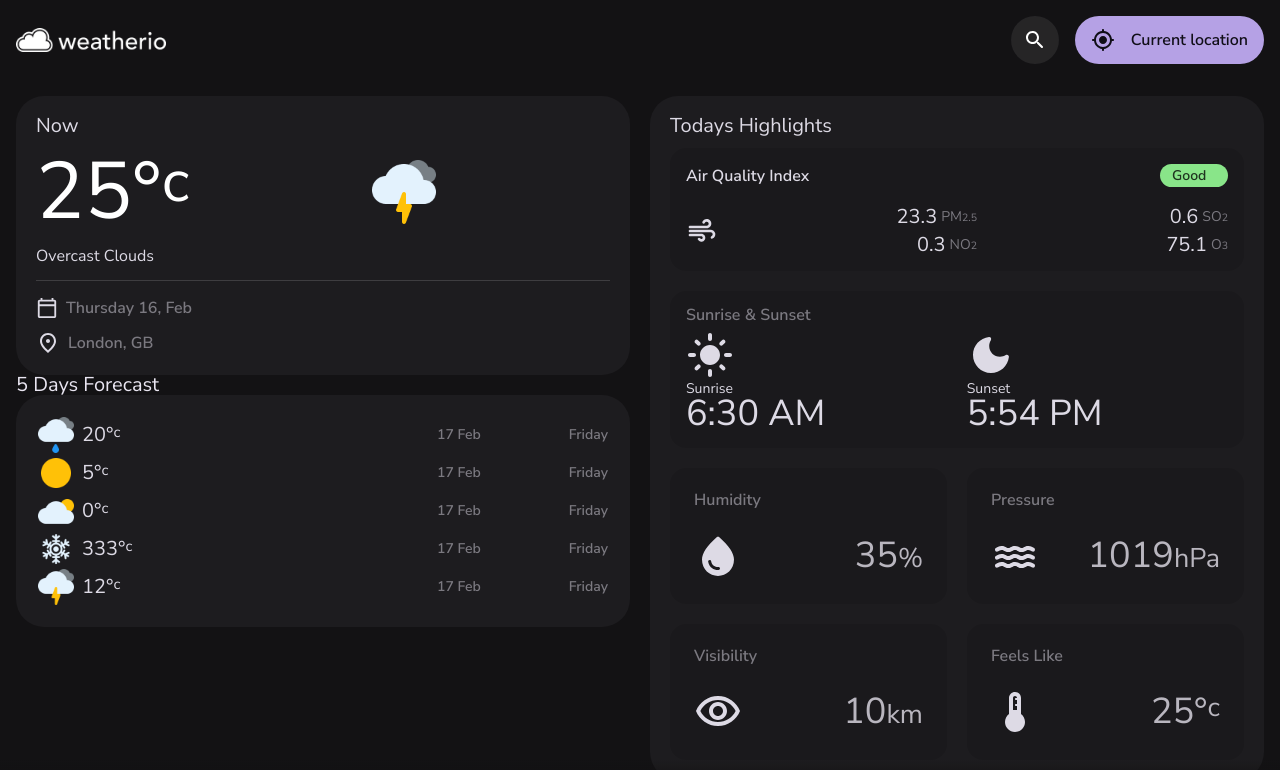
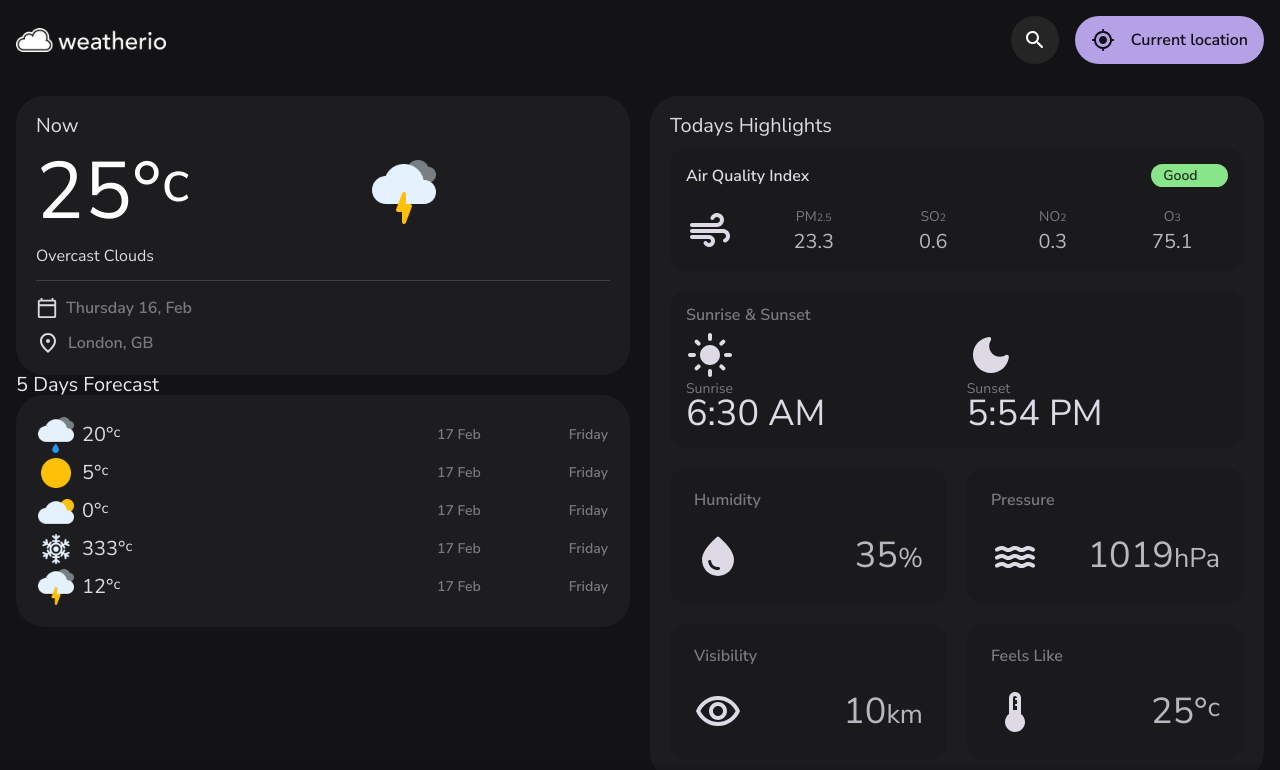
Before and after one commit to HunterM7/cloudy-ho, a React (Vite) app: page / in a window 1280 px wide. Shown: the top 770 px of the page. Built offline with nearby package versions, Linux system fonts and the light colour scheme.

Commit message:
Updated medias

```diff
--- a/src/ui/AirCard/AirCard.module.scss
+++ b/src/ui/AirCard/AirCard.module.scss
@@ -33,14 +33,33 @@
 	column-gap: 16px;
 	grid-area: data;
 
+	@media (min-width: $bp-md) {
+		column-gap: 24px;
+	}
+
 	&__icon {
 		font-size: 3.2rem !important;
+
+		@media (min-width: $bp-md) {
+			font-size: 3.6rem !important;
+		}
+
+		@media (min-width: $bp-xl) {
+			font-size: 4.8rem !important;
+		}
 	}
 
 	&__list {
 		width: 100%;
 		display: grid;
 		grid-template-columns: repeat(2, 1fr);
+
+		@media (min-width: $bp-md) {
+			display: flex;
+			// justify-content: space-between;
+			align-items: center;
+		}
+
 		gap: 8px;
 	}
 }
--- a/src/ui/AirCard/AirCardInfo/AirCardInfo.module.scss
+++ b/src/ui/AirCard/AirCardInfo/AirCardInfo.module.scss
@@ -4,12 +4,20 @@
 @import 'styles/_mixins';
 
 .wrapper {
+	width: 100%;
+
 	display: flex;
 	flex-direction: row-reverse;
 	align-items: center;
 	gap: 4px;
 
 	justify-content: end;
+
+	@media (min-width: $bp-md) {
+		flex-direction: column;
+		align-items: center;
+		gap: 8px;
+	}
 }
 
 .heading {
@@ -19,4 +27,5 @@
 
 .value {
 	@include m-title-1;
+	color: $on-surface-variant-2;
 }
--- a/src/ui/RiseAndSetCard/RiseAndSetCard.module.scss
+++ b/src/ui/RiseAndSetCard/RiseAndSetCard.module.scss
@@ -30,6 +30,7 @@
 
 .title {
 	@include label-1;
+	color: $on-surface-variant;
 }
 .value {
 	@include title-1;
```
